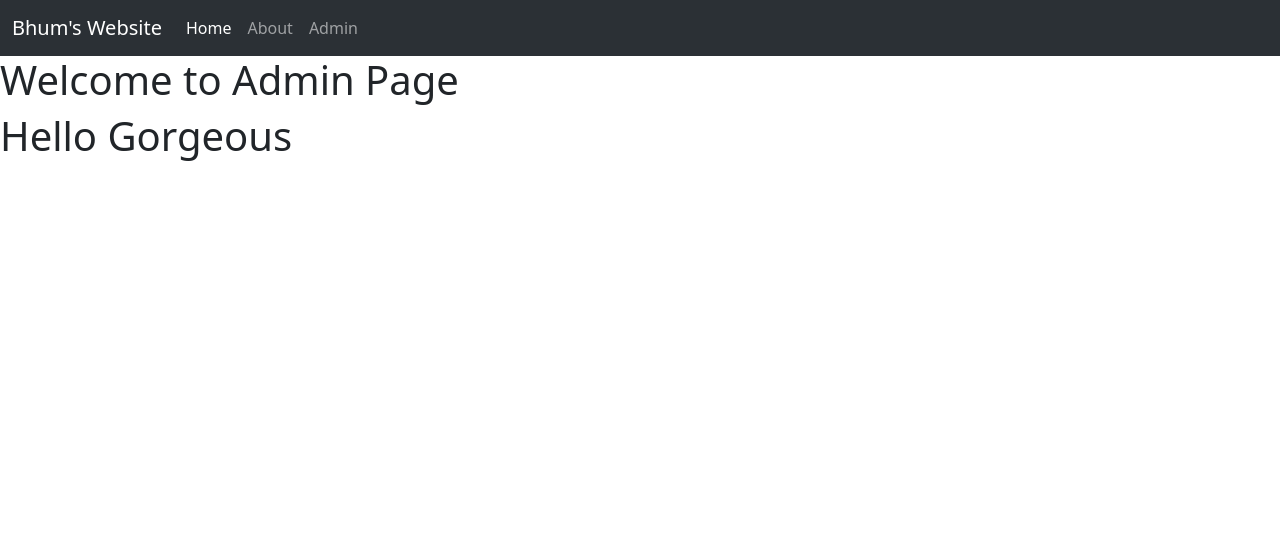
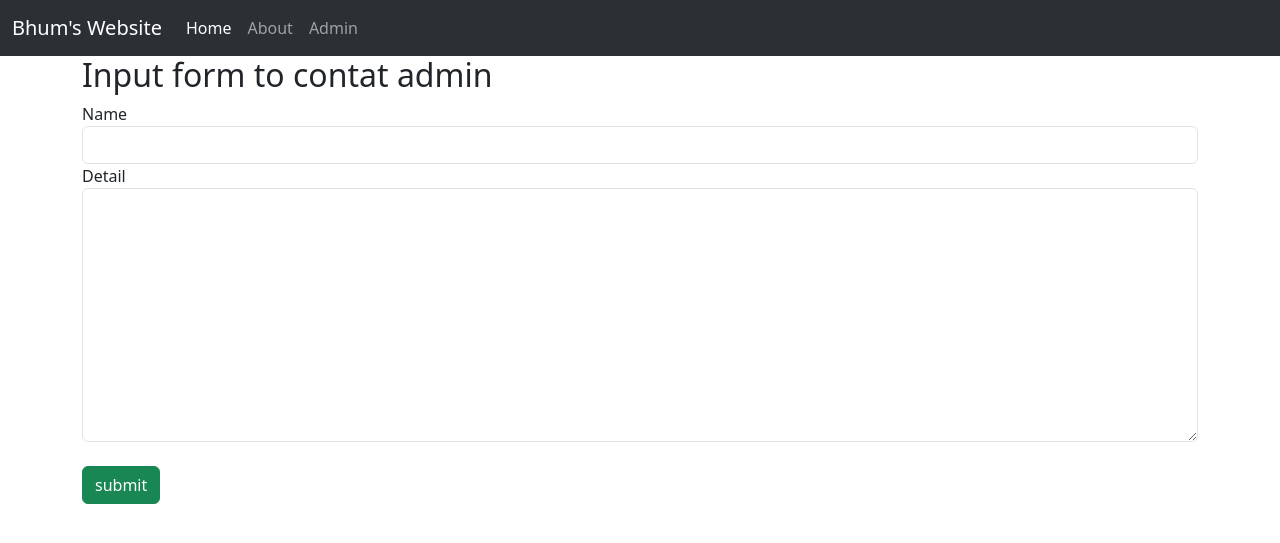
Before and after one commit to 5579096/code_repository, a Flask app: page /admin in a window 1280 px wide. Shown: the top 543 px of the page. Run offline with Flask 3, Linux system fonts and the light colour scheme.

Commit message:
Template form

```diff
--- a/Basic-Flask/app.py
+++ b/Basic-Flask/app.py
@@ -1,4 +1,4 @@
-from flask import Flask, render_template
+from flask import Flask, render_template, Request
 app = Flask(__name__)
 
 @app.route('/')
@@ -17,6 +17,11 @@ def profile():
     age = 23
     return render_template("admin.html", username = name)
 
+@app.route('/sendData')
+def signupForm():
+    fname = Request.args.get('fname')
+    description = Request.args.get('description')
+    return render_template("thankyou.html", data = {"fname": fname, "description": description})
 
 #debug mode is true, to show error message
 if __name__ == "__main__":
--- a/Basic-Flask/templates/admin.html
+++ b/Basic-Flask/templates/admin.html
@@ -1,21 +1,20 @@
 {% extends "layout.html"  %}
 
 {% block content %}
-<h1>Welcome to Admin Page</h1>
-    <!-- Jinja syntax -->
-    <!--
-    <h1>Hello! {{myname}}</h1>
-    <h2>You are {{age}} years old</h2>-->
-
-    <!-- Jinja if statement -->
-    {% if username == "Bhum" %}
-        <h1>Hello Gorgeous</h1>
-    {% else %}
-        <h1>You aure not admin</h1>
-        <a href="/">Back to Home Page</a>
-    {% endif %}
+    <div class="container">
+        <h2>Input form to contat admin</h2>
+        <form action="{{url_for('signupform')}}" method="GET">
+            <div class="form-group">
+                <label for="">Name</label>
+                <input type="text" name="fname" class="form-control">
+            </div>
+            <div class="form-group">
+                <label for="">Detail</label>
+                <textarea name="description" class="form-control" cols="30" rows="10">
+                </textarea>
+            </div>
+            <br>
+            <input type="submit" value="submit" class="btn btn-success">
+        </form>
+    </div>
 {% endblock %}
-
-
-</body>
-</html>
--- /dev/null
+++ b/Basic-Flask/templates/thankyou.html
@@ -0,0 +1,5 @@
+{% extends "layout.html"  %}
+
+{% block content %}
+    <h1>Thank you</h1>
+{% endblock %}
```
